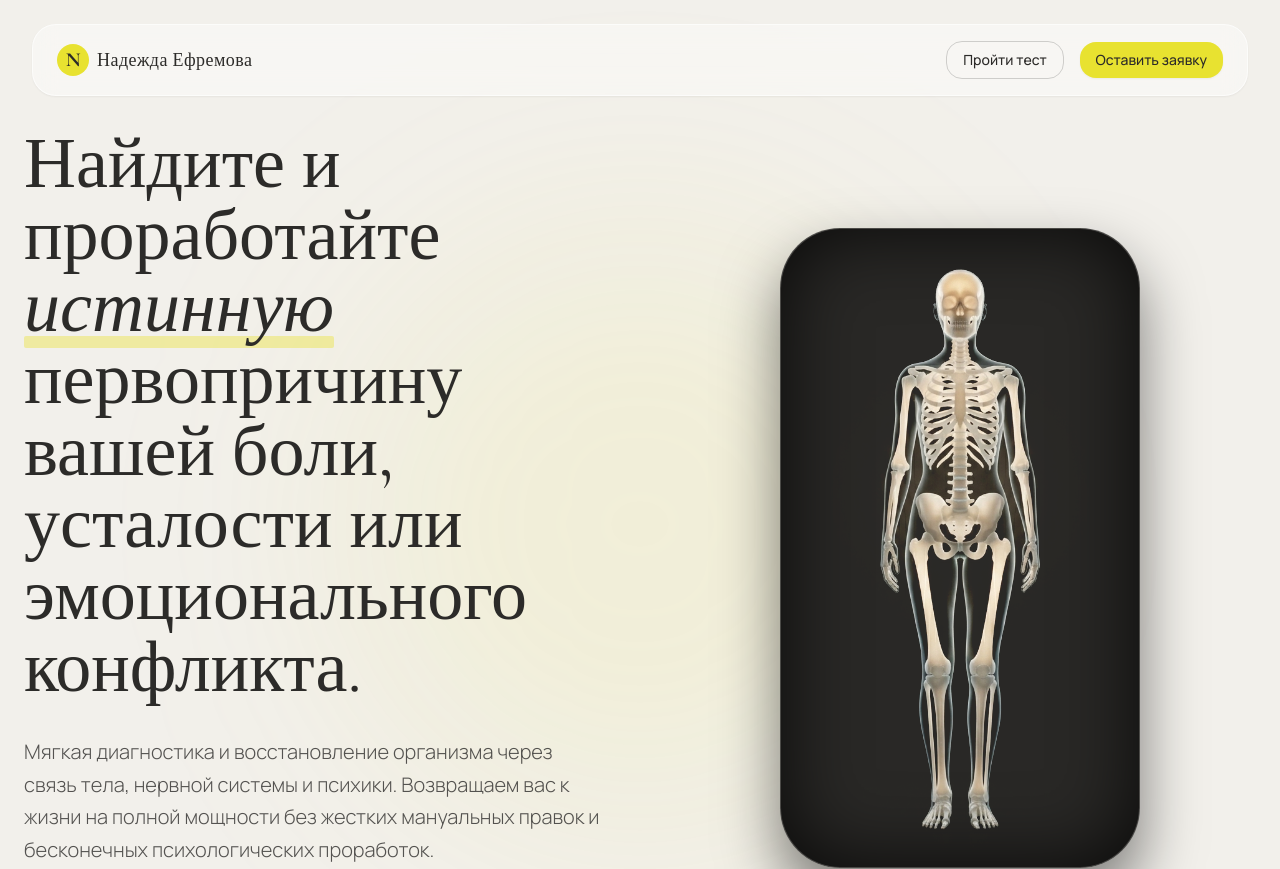
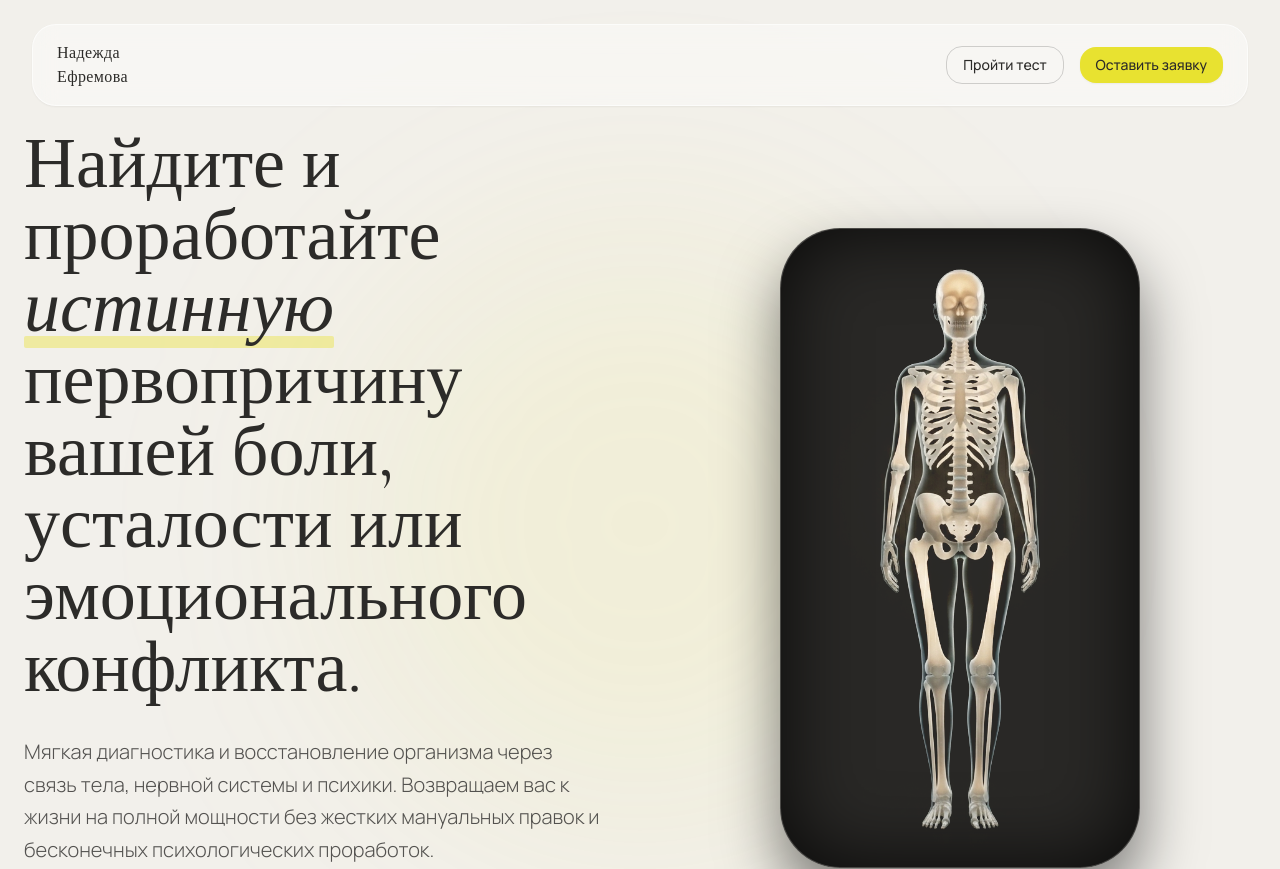
Before and after one commit to glebastashev/kinesio_site, a React (Vite) app: page / in a window 1280 px wide. Shown: the top 869 px of the page. Built offline with nearby package versions, Linux system fonts and the light colour scheme.

Commit message:
Replace N circle logo with 2-line text name

```diff
--- a/src/components/layout/Navbar.tsx
+++ b/src/components/layout/Navbar.tsx
@@ -5,12 +5,11 @@ export const Navbar = ({ onOpenQuiz, onOpenContact }: { onOpenQuiz: () => void;
   return (
     <nav className="fixed top-0 inset-x-0 z-50 px-4 py-4 md:px-8 md:py-6">
       <div className="max-w-7xl mx-auto flex items-center justify-between glass-panel px-6 py-4 rounded-full">
-        <div className="flex items-center gap-2">
-          {/* Subtle elegant logo mark */}
-          <div className="w-8 h-8 rounded-full bg-accent-yellow flex items-center justify-center text-graphite font-serif font-bold text-xl">
-            N
+        <div className="flex items-center">
+          {/* Logo mark: name in 2 lines */}
+          <div className="font-serif text-sm md:text-base font-medium tracking-wide leading-tight text-graphite">
+            Надежда<br />Ефремова
           </div>
-          <span className="font-serif text-lg font-medium tracking-wide hidden sm:block">Надежда Ефремова</span>
         </div>
 
         <div className="flex items-center gap-4">
```
